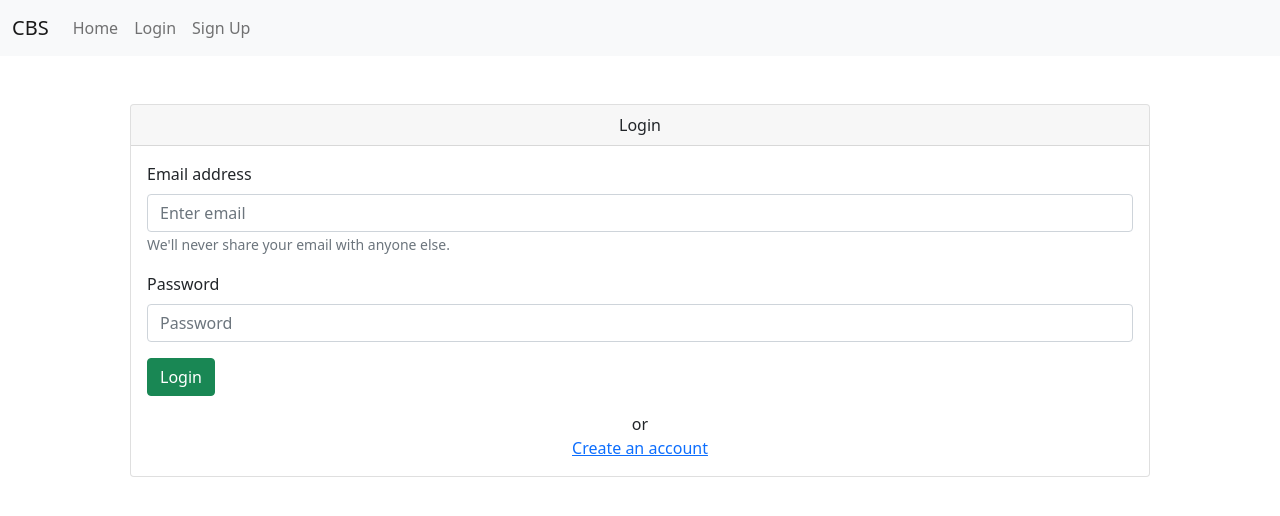
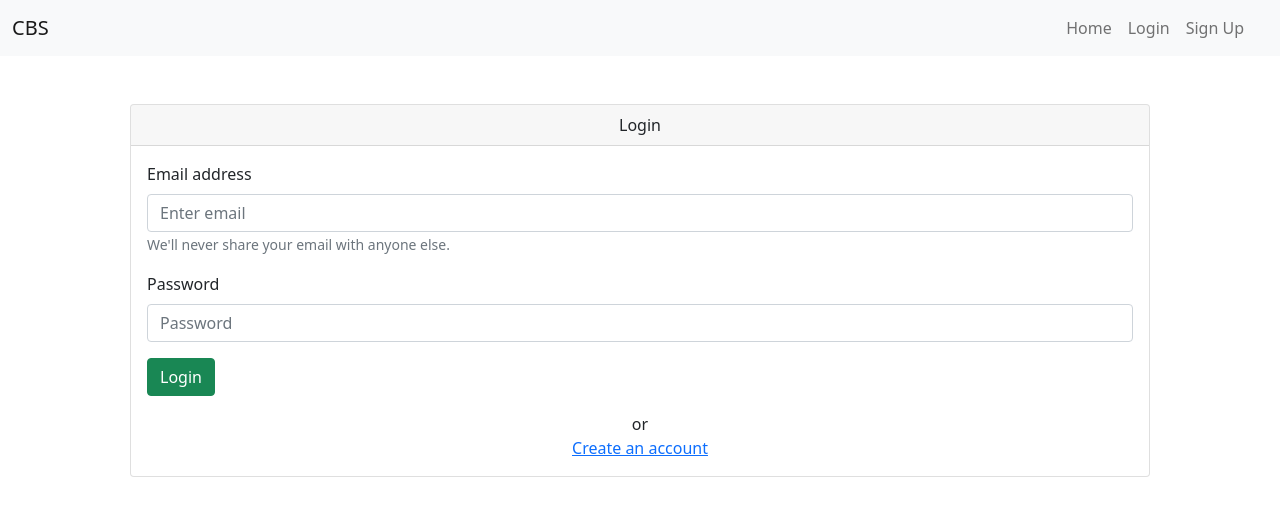
Before and after one commit to ShanuDey/centralized-banking-system-client, a React (Create React App) app: page /login in a window 1280 px wide. Shown: the top 516 px of the page. Built offline with nearby package versions, Linux system fonts and the light colour scheme.

Commit message:
implement log out
Signed-off-by: ShanuDey <sd4shanudey@gmail.com>

```diff
--- a/src/App.js
+++ b/src/App.js
@@ -9,7 +9,7 @@ import "react-toastify/dist/ReactToastify.css";
 import UserContext from "./contexts/UserContext";
 
 function App() {
-  const [authToken, setAuthToken] = useState();
+  const [authToken, setAuthToken] = useState("");
 
   return (
     <>
--- a/src/components/Header.js
+++ b/src/components/Header.js
@@ -1,24 +1,39 @@
-import React from "react";
+import React, { useContext } from "react";
 import { Navbar, Nav, Container } from "react-bootstrap";
-import { Link } from "react-router-dom";
+import { Link, useNavigate } from "react-router-dom";
+import UserContext from "../contexts/UserContext";
 
 const Header = () => {
+  const userContext = useContext(UserContext);
+  let navigate = useNavigate();
+
+  const handleLogOut = () => {
+    userContext.setAuthToken("");
+    navigate("/login", { replace: true });
+  };
+
   return (
     <Navbar bg="light" expand="lg">
       <Container fluid>
         <Navbar.Brand href="/">CBS</Navbar.Brand>
         <Navbar.Toggle aria-controls="navbarScroll" />
         <Navbar.Collapse id="navbarScroll">
-          <Nav>
+          <Nav className="justify-content-end flex-grow-1 pe-3">
             <Nav.Link as={Link} to="/">
               Home
             </Nav.Link>
+            {userContext.authToken !== "" ? (
+              <Nav.Link onClick={handleLogOut}>Log Out</Nav.Link>
+            ) : (
+              <>
                 <Nav.Link as={Link} to="/login">
                   Login
                 </Nav.Link>
                 <Nav.Link as={Link} to="/signup">
                   Sign Up
                 </Nav.Link>
+              </>
+            )}
           </Nav>
         </Navbar.Collapse>
       </Container>
--- a/src/components/Login.js
+++ b/src/components/Login.js
@@ -12,8 +12,7 @@ const Login = () => {
   let navigate = useNavigate();
 
   useEffect(() => {
-    console.log(userContext.authToken);
-    if (userContext.authToken) {
+    if (userContext.authToken !== "") {
       toast.info("Already logged in");
       navigate("/", { replace: true });
     }
@@ -36,6 +35,7 @@ const Login = () => {
         console.log(response);
         toast.success("Login Successfully");
         userContext.setAuthToken(response.status); // TODO: change it to response.body.auth_token
+        navigate("/", { replace: true });
       })
       .catch(function (error) {
         console.log(error);
```
Lines whose indentation alone changed are shown as unchanged.
